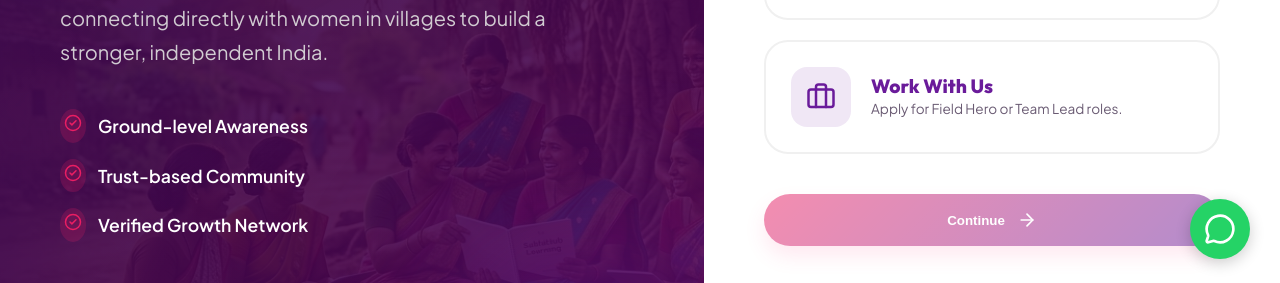
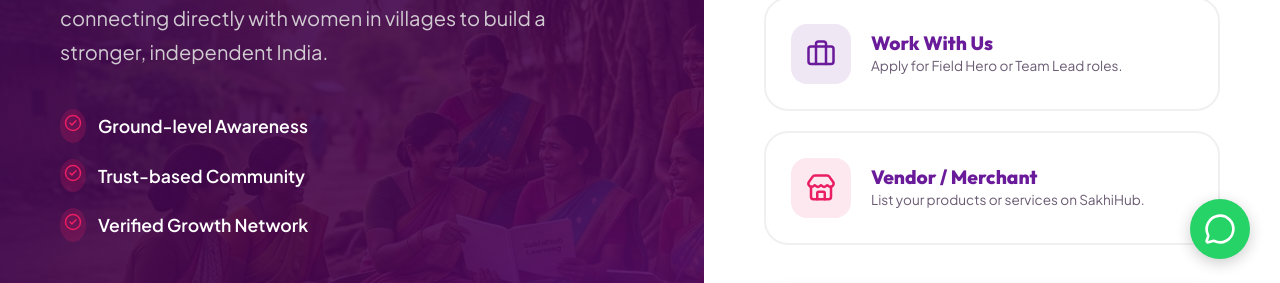
Before and after one commit to adskysolution-oss/sakhihub, a Next.js app: page /register in a window 1280 px wide. Shown: the part 511-794 px from the top of the page. Built offline with nearby package versions, Linux system fonts and the light colour scheme; no server answers.

Commit message:
Add Vendor role to login and registration pages

```diff
--- a/src/components/register/RegisterForm.tsx
+++ b/src/components/register/RegisterForm.tsx
@@ -4,7 +4,7 @@ import React, { useState } from "react";
 import { motion, AnimatePresence } from "framer-motion";
 import {
   User, Phone, MapPin, Lock, Upload, CheckCircle,
-  ArrowRight, ArrowLeft, Users, Briefcase, GraduationCap, Sparkles, ShieldCheck
+  ArrowRight, ArrowLeft, Users, Briefcase, GraduationCap, Sparkles, ShieldCheck, Store
 } from "lucide-react";
 import { useRouter } from "next/navigation";
 import { supabase } from "@/lib/supabase";
@@ -127,6 +127,13 @@ export default function RegisterForm() {
                   <p style={{ fontSize: '0.85rem', color: 'var(--text-muted)' }}>Apply for Field Hero or Team Lead roles.</p>
                 </div>
               </div>
+              <div onClick={() => setFormData({...formData, role: "vendor"})} style={{ padding: '25px', borderRadius: '24px', border: '2px solid', borderColor: formData.role === "vendor" ? 'var(--primary)' : '#f0f0f0', background: formData.role === "vendor" ? '#FFF5F8' : 'white', cursor: 'pointer', display: 'flex', alignItems: 'center', gap: '20px' }}>
+                <div style={{ width: '60px', height: '60px', background: 'rgba(233, 30, 99, 0.1)', borderRadius: '16px', display: 'flex', alignItems: 'center', justifyContent: 'center', color: 'var(--primary)' }}><Store size={30} /></div>
+                <div style={{ flex: 1 }}>
+                  <h3 style={{ fontSize: '1.2rem', fontWeight: '800', color: 'var(--secondary)' }}>Vendor / Merchant</h3>
+                  <p style={{ fontSize: '0.85rem', color: 'var(--text-muted)' }}>List your products or services on SakhiHub.</p>
+                </div>
+              </div>
               <button type="button" disabled={!formData.role} onClick={nextStep} className="btn-primary" style={{ marginTop: '20px', justifyContent: 'center', opacity: formData.role ? 1 : 0.5 }}>Continue <ArrowRight size={20} /></button>
             </motion.div>
           )}
```
Also changed, not shown: src/app/login/page.tsx (+7 -5 lines).
